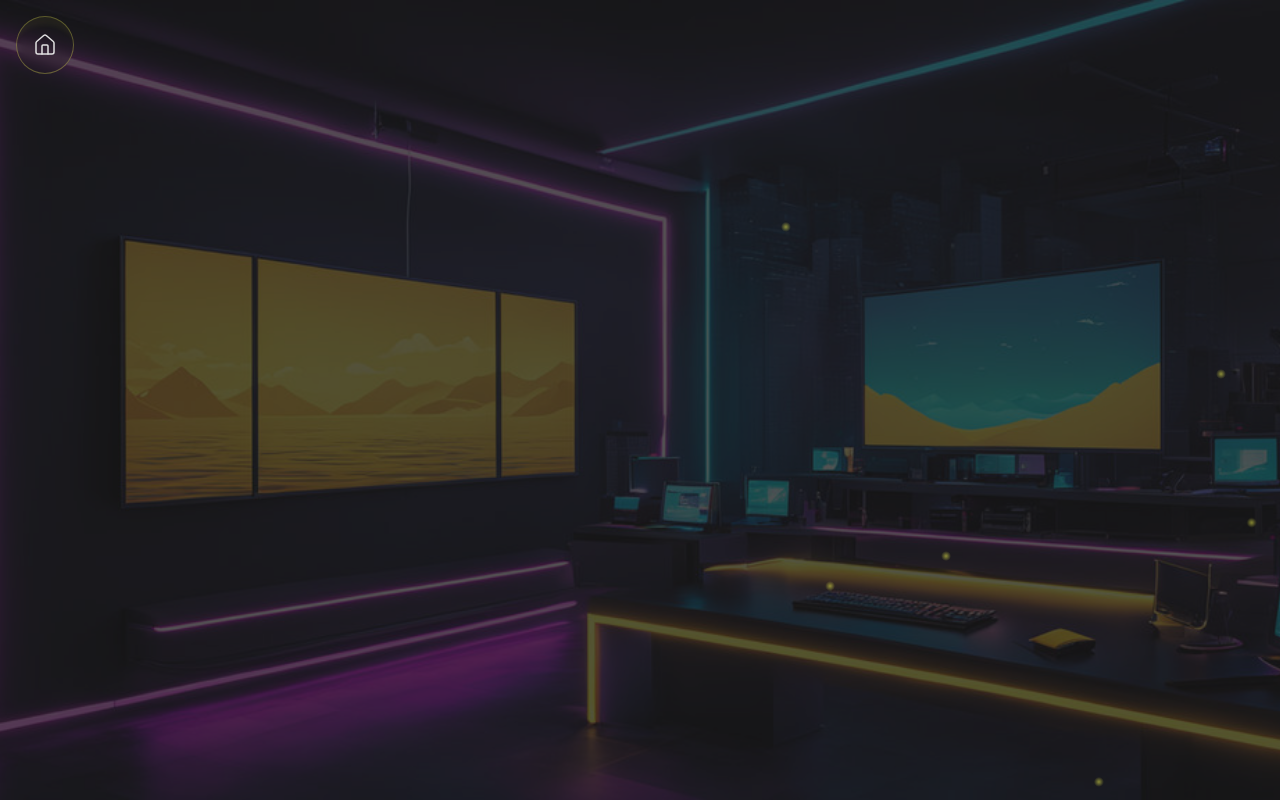
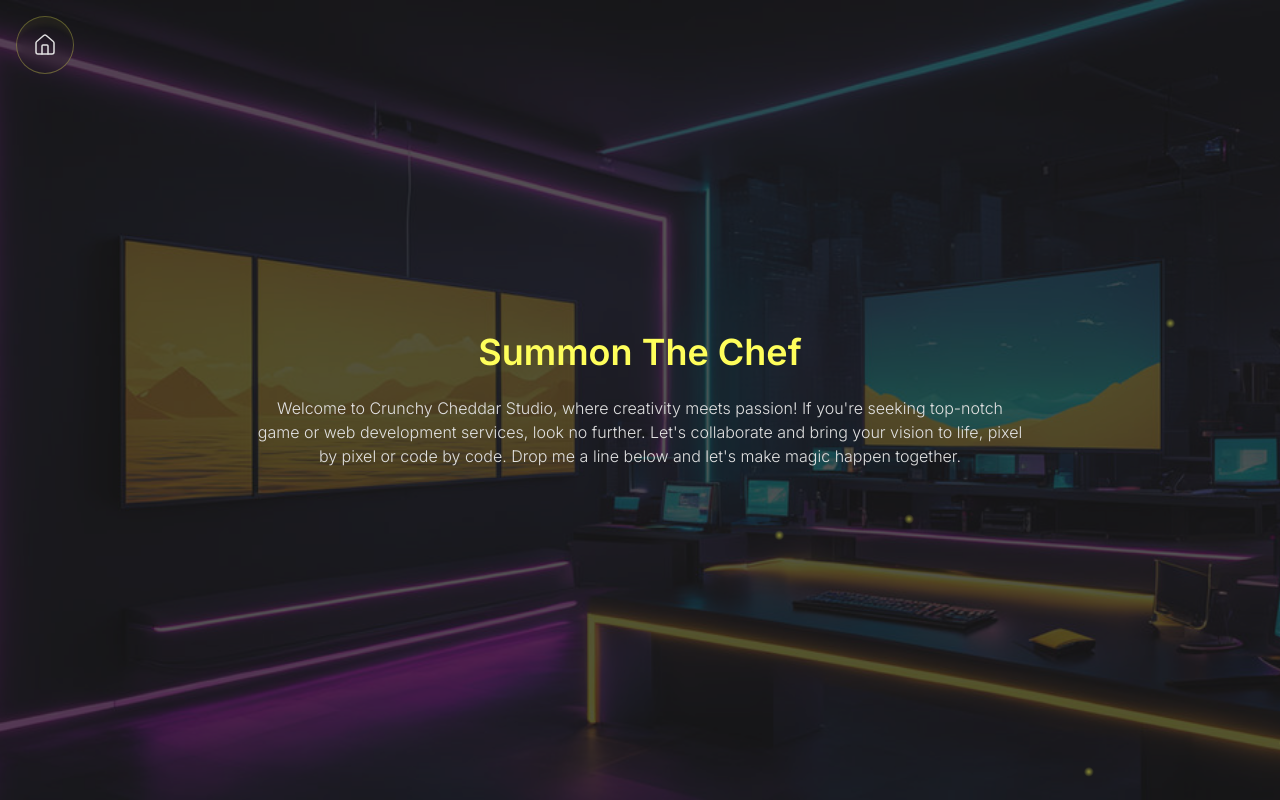
Before and after one commit to CrunchyCheddarStudio/crunchy-cheddar-studio, a Next.js app: page /contact in a window 1280 px wide. Built offline with nearby package versions, Linux system fonts and the light colour scheme.

Commit message:
update contact page

```diff
--- a/src/app/(sub pages)/contact/page.js
+++ b/src/app/(sub pages)/contact/page.js
@@ -7,7 +7,18 @@
     <>
       <Image src={bg} alt="background-image" className='-z-50 fixed top-0 left-0 w-full h-full object-cover object-center opacity-25' />
 
-
+      <article className='relative w-full flex flex-col items-center justify-center space-y-8'>
+        <div className='flex flex-col items-center justify-center space-y-6 w-3/4'>
+          <h1 className='text-accent font-semibold text-center text-4xl capitalize'>
+            Summon the chef
+          </h1>
+          <p className='text-center font-light'>
+          Welcome to Crunchy Cheddar Studio, where creativity meets passion! If you're seeking top-notch game or web development services, look no further.
+          Let's collaborate and bring your vision to life, pixel by pixel or code by code.
+          Drop me a line below and let's make magic happen together.
+          </p>
+        </div>
+      </article>
     </>
   )
 }
--- a/src/app/layout.js
+++ b/src/app/layout.js
@@ -15,7 +15,7 @@
 export default function RootLayout({ children }) {
   return (
     <html lang="en">
-      <body className={clsx(inter.variable, "bg-background text-foreground")}>
+      <body className={clsx(inter.variable, "bg-background text-foreground font-inter")}>
         {children}
         <FireFliesBackground />
       </body>
```
